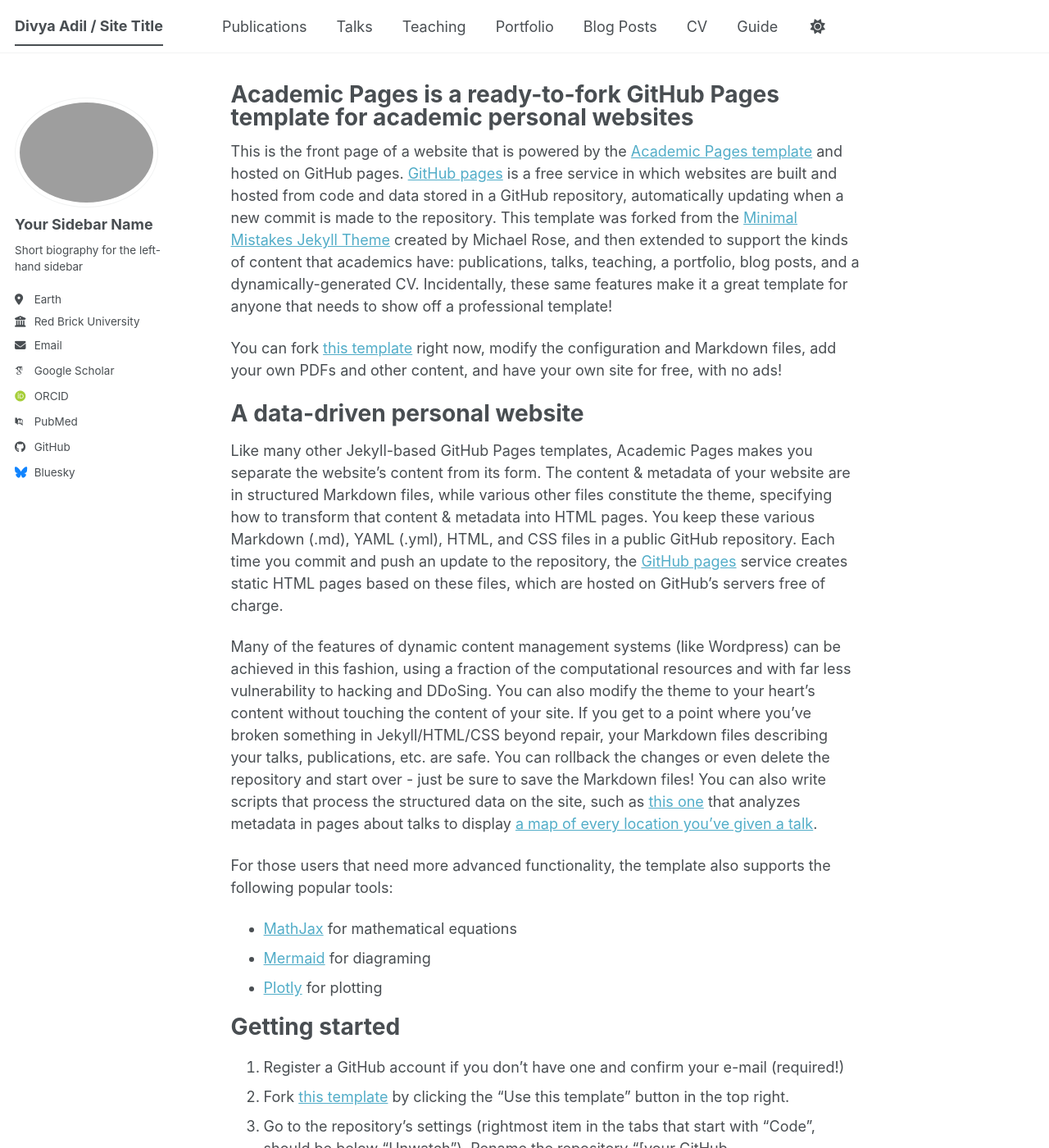
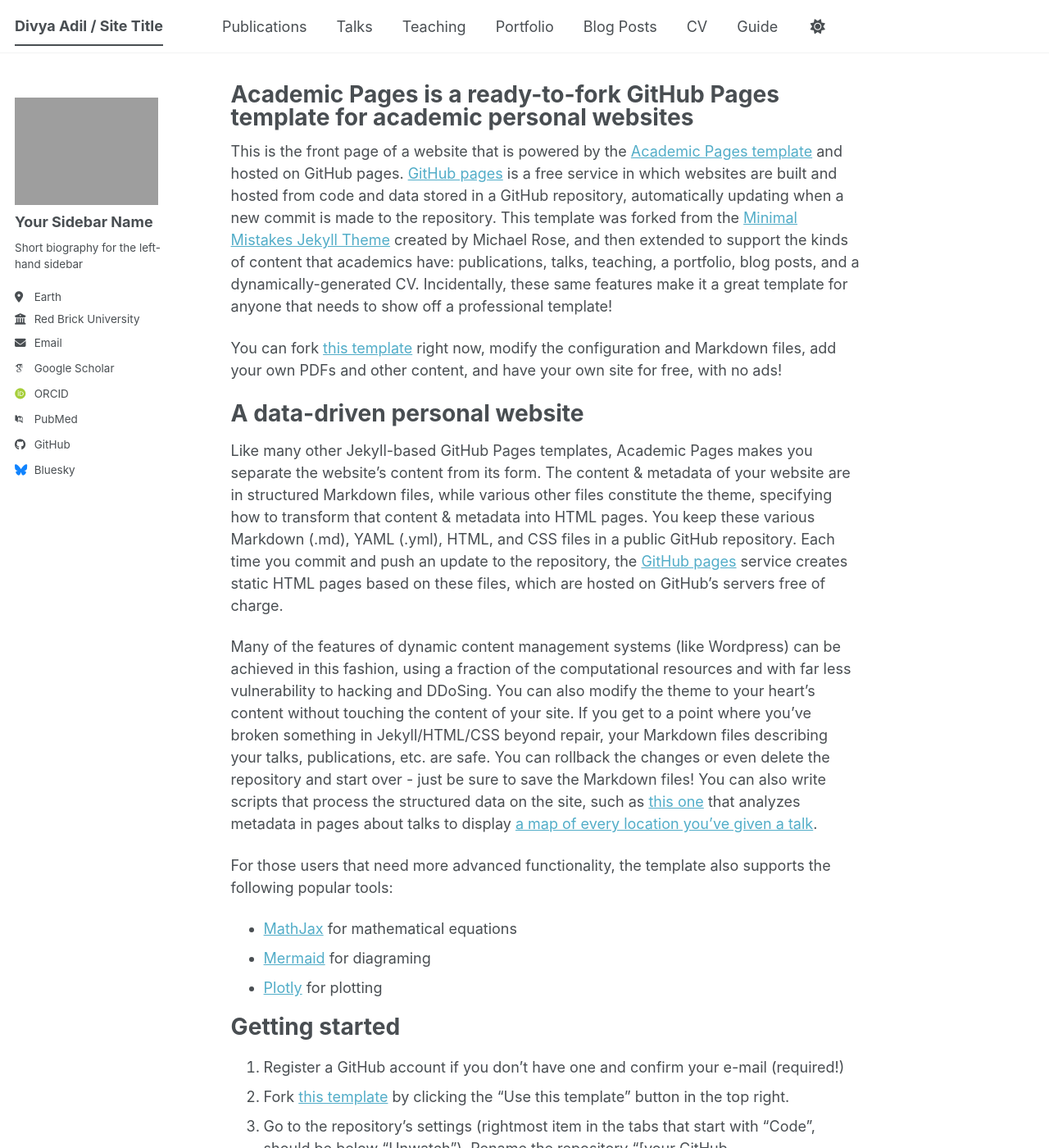
Before and after one commit to divya-adil/divya-adil.github.io, a Jekyll site: the page built from _pages/about.md, in a window 1280 px wide and 1400 px high. Shown: the whole window at 82% size. Built offline with Jekyll 4.4.1, drawn with Linux system fonts in a browser that asks for light colours; some web fonts are replaced; a script bundle is joined from its source files by our own code; library files that are not in the unit come from our copies.

Commit message:
Updated layout of headshot

```diff
--- a/_sass/layout/_sidebar.scss
+++ b/_sass/layout/_sidebar.scss
@@ -154,12 +154,15 @@
   }
 
   img {
+    display: block;
+    width: 100%;
+    height: auto;
     max-width: 175px;
-    border-radius: 50%;
+    border-radius: 0;
 
     @include breakpoint($large) {
-      padding: 5px;
-      border: 1px solid var(--global-border-color);
+      padding: 0;
+      border: 0;
     }
   }
 }
```
